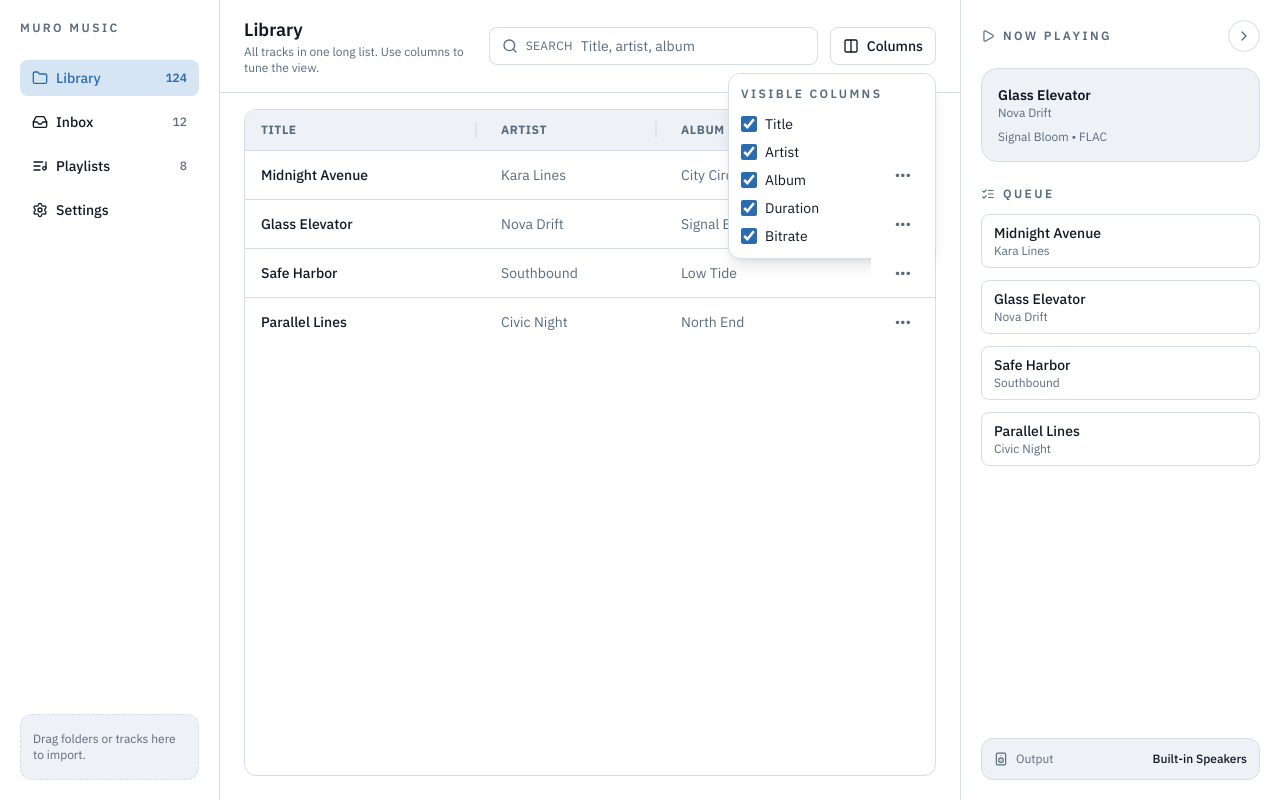
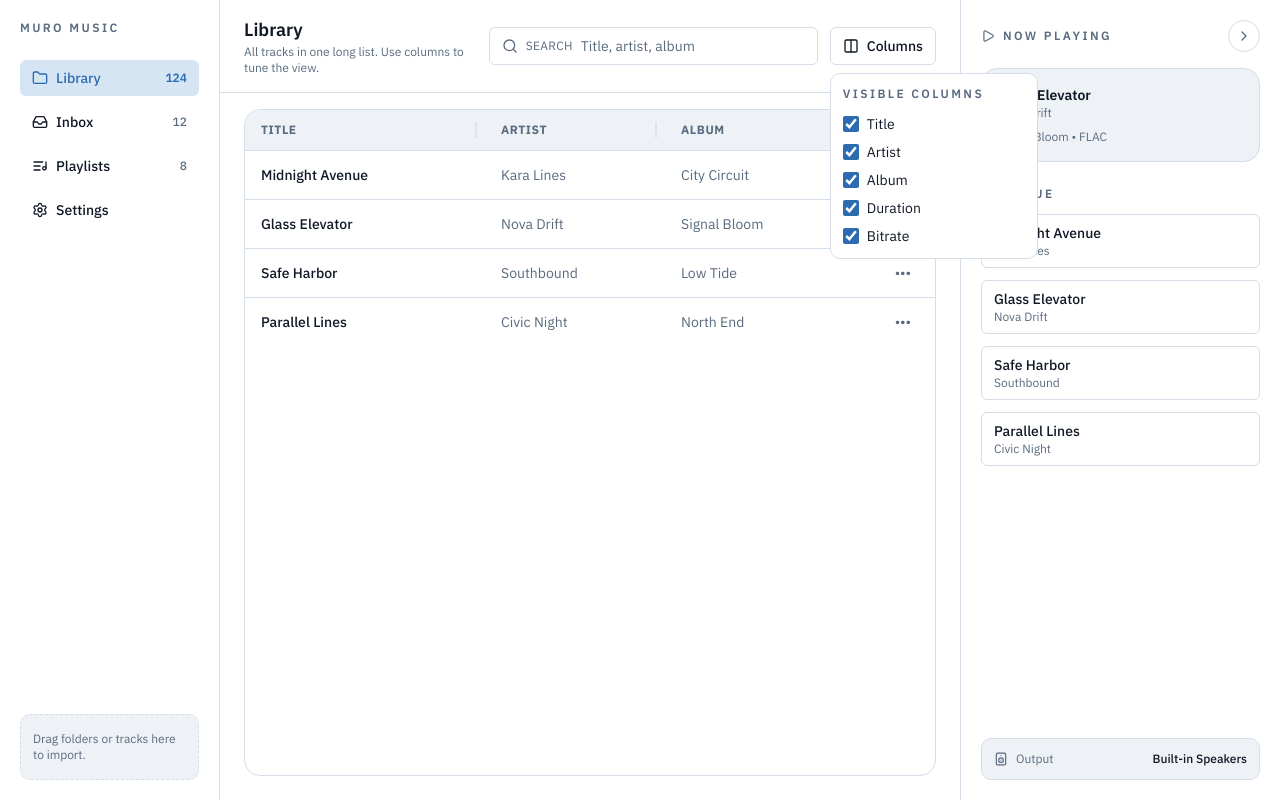
Before and after one commit to t-MURO/muro-music, a React (Vite) app: page / in a window 1280 px wide. Both pictures are taken after a click on the button "Columns". Built offline with nearby package versions, Linux system fonts and the light colour scheme; the HTML template or start-up script is replaced by a standard one.

Commit message:
expands theming

```diff
--- a/src/App.tsx
+++ b/src/App.tsx
@@ -1,6 +1,7 @@
 import {
   ChevronLeft,
   ChevronRight,
+  ChevronDown,
   Columns2,
   ListChecks,
   Folder,
@@ -26,6 +27,7 @@ const themes = [
   { id: "ember", label: "Ember" },
   { id: "midnight", label: "Midnight" },
   { id: "ocean", label: "Ocean" },
+  { id: "terminal", label: "Terminal" },
 ];
 
 const baseColumns = [
@@ -117,6 +119,8 @@ function App() {
     }
   });
   const [showColumns, setShowColumns] = useState(false);
+  const [columnsMenuPosition, setColumnsMenuPosition] = useState({ x: 0, y: 0 });
+  const columnsButtonRef = useRef<HTMLButtonElement | null>(null);
   const [sidebarWidth, setSidebarWidth] = useState(() => {
     if (typeof window === "undefined") {
       return 220;
@@ -154,7 +158,7 @@ function App() {
 
     return createPortal(
       <div
-        className="fixed z-50 w-44 rounded-xl border border-[var(--panel-border)] bg-[var(--panel-bg)] py-2 text-left text-sm shadow-lg"
+        className="fixed z-50 w-44 rounded-[var(--radius-md)] border border-[var(--panel-border)] bg-[var(--panel-bg)] py-2 text-left text-sm shadow-[var(--shadow-md)]"
         onClick={(event) => event.stopPropagation()}
         style={{ left: menuPosition.x, top: menuPosition.y }}
       >
@@ -186,6 +190,40 @@ function App() {
       document.body
     );
   }, [menuPosition.x, menuPosition.y, openMenuId]);
+  const columnsMenu = useMemo(() => {
+    if (typeof document === "undefined" || !showColumns) {
+      return null;
+    }
+
+    return createPortal(
+      <div
+        className="fixed z-50 w-52 rounded-[var(--radius-md)] border border-[var(--panel-border)] bg-[var(--panel-bg)] p-3 text-sm shadow-[var(--shadow-md)]"
+        onClick={(event) => event.stopPropagation()}
+        style={{ left: columnsMenuPosition.x, top: columnsMenuPosition.y }}
+      >
+        <div className="text-xs font-semibold uppercase tracking-[0.2em] text-[var(--text-muted)]">
+          Visible Columns
+        </div>
+        <div className="mt-3 space-y-2">
+          {columns.map((column) => (
+            <label
+              key={column.key}
+              className="flex cursor-pointer items-center gap-2 text-sm"
+            >
+              <input
+                checked={column.visible}
+                className="h-4 w-4 accent-[var(--accent)]"
+                onChange={() => toggleColumn(column.key)}
+                type="checkbox"
+              />
+              <span>{column.label}</span>
+            </label>
+          ))}
+        </div>
+      </div>,
+      document.body
+    );
+  }, [columns, columnsMenuPosition.x, columnsMenuPosition.y, showColumns]);
   const tableWidth = useMemo(() => {
     const actionColumnWidth = 64;
     return (
@@ -411,7 +449,10 @@ function App() {
   return (
     <div
       className="min-h-screen bg-[var(--app-bg)] text-[var(--text-primary)]"
-      onClick={() => setOpenMenuId(null)}
+      onClick={() => {
+        setOpenMenuId(null);
+        setShowColumns(false);
+      }}
       onDragEnter={(event) => {
         event.preventDefault();
         dragCounter.current += 1;
@@ -435,7 +476,7 @@ function App() {
     >
       {isDragging && (
         <div className="pointer-events-none fixed inset-0 z-20 flex items-center justify-center bg-[rgba(15,23,42,0.35)]">
-          <div className="rounded-2xl border border-[var(--accent)] bg-[var(--panel-bg)] px-6 py-4 text-sm font-semibold text-[var(--accent)] shadow-xl">
+          <div className="rounded-[var(--radius-lg)] border border-[var(--accent)] bg-[var(--panel-bg)] px-6 py-4 text-sm font-semibold text-[var(--accent)] shadow-[var(--shadow-lg)]">
             Drop folders or audio files to import.
           </div>
         </div>
@@ -447,7 +488,7 @@ function App() {
         }}
       >
         <div
-          className="absolute left-0 top-0 z-20 h-full w-2 cursor-col-resize bg-transparent transition-colors hover:bg-[var(--panel-border)]"
+          className="absolute left-0 top-0 z-20 h-full w-2 cursor-col-resize bg-transparent transition-colors duration-[var(--motion-fast)] hover:bg-[var(--panel-border)]"
           style={{ left: sidebarWidth - 1 }}
           onMouseDown={(event) => {
             event.preventDefault();
@@ -460,7 +501,7 @@ function App() {
           role="presentation"
         />
         <div
-          className="absolute top-0 z-20 h-full w-2 cursor-col-resize bg-transparent transition-colors hover:bg-[var(--panel-border)]"
+          className="absolute top-0 z-20 h-full w-2 cursor-col-resize bg-transparent transition-colors duration-[var(--motion-fast)] hover:bg-[var(--panel-border)]"
           style={{ right: detailWidth - 1 }}
           onMouseDown={(event) => {
             event.preventDefault();
@@ -478,7 +519,7 @@ function App() {
           </div>
           <div className="mt-6 space-y-2 text-sm">
             <button
-              className={`flex w-full items-center justify-between rounded-lg px-3 py-2 text-left font-medium ${
+              className={`flex w-full items-center justify-between rounded-[var(--radius-sm)] px-3 py-2 text-left font-medium transition-colors duration-[var(--motion-fast)] ${
                 isLibrary
                   ? "bg-[var(--accent-soft)] text-[var(--accent)]"
                   : "text-[var(--text-primary)] hover:bg-[var(--panel-muted)]"
@@ -499,7 +540,7 @@ function App() {
               </span>
             </button>
             <button
-              className={`flex w-full items-center justify-between rounded-lg px-3 py-2 text-left font-medium ${
+              className={`flex w-full items-center justify-between rounded-[var(--radius-sm)] px-3 py-2 text-left font-medium transition-colors duration-[var(--motion-fast)] ${
                 isInbox
                   ? "bg-[var(--accent-soft)] text-[var(--accent)]"
                   : "text-[var(--text-primary)] hover:bg-[var(--panel-muted)]"
@@ -522,7 +563,7 @@ function App() {
               </span>
             </button>
             <button
-              className="flex w-full items-center justify-between rounded-lg px-3 py-2 text-left font-medium text-[var(--text-primary)] hover:bg-[var(--panel-muted)]"
+              className="flex w-full items-center justify-between rounded-[var(--radius-sm)] px-3 py-2 text-left font-medium text-[var(--text-primary)] transition-colors duration-[var(--motion-fast)] hover:bg-[var(--panel-muted)]"
               type="button"
             >
               <span className="flex items-center gap-2">
@@ -532,7 +573,7 @@ function App() {
               <span className="text-xs text-[var(--text-muted)]">8</span>
             </button>
             <button
-              className={`flex w-full items-center justify-between rounded-lg px-3 py-2 text-left font-medium ${
+              className={`flex w-full items-center justify-between rounded-[var(--radius-sm)] px-3 py-2 text-left font-medium transition-colors duration-[var(--motion-fast)] ${
                 isSettings
                   ? "bg-[var(--accent-soft)] text-[var(--accent)]"
                   : "text-[var(--text-primary)] hover:bg-[var(--panel-muted)]"
@@ -547,7 +588,7 @@ function App() {
             </button>
           </div>
           <div
-            className={`mt-auto rounded-xl border border-dashed px-3 py-4 text-xs transition ${
+            className={`mt-auto rounded-[var(--radius-md)] border border-dashed px-3 py-4 text-xs shadow-[var(--shadow-sm)] transition duration-[var(--motion-fast)] ${
               isDragging
                 ? "border-[var(--accent)] bg-[var(--accent-soft)] text-[var(--accent)]"
                 : "border-[var(--panel-border)] bg-[var(--panel-muted)] text-[var(--text-muted)]"
@@ -573,7 +614,7 @@ function App() {
             </div>
             {!isSettings && (
               <div className="flex items-center gap-3">
-                <div className="flex items-center gap-2 rounded-lg border border-[var(--panel-border)] bg-[var(--panel-bg)] px-3 py-2 text-sm">
+                <div className="flex items-center gap-2 rounded-[var(--radius-sm)] border border-[var(--panel-border)] bg-[var(--panel-bg)] px-3 py-2 text-sm shadow-[var(--shadow-sm)]">
                   <Search className="h-4 w-4 text-[var(--text-muted)]" />
                   <span className="text-xs uppercase tracking-wide text-[var(--text-muted)]">
                     Search
@@ -585,52 +626,37 @@ function App() {
                 </div>
                 <div className="relative">
                   <button
-                    className="flex items-center gap-2 rounded-lg border border-[var(--panel-border)] px-3 py-2 text-sm font-medium text-[var(--text-primary)] hover:bg-[var(--panel-muted)]"
-                    onClick={() => setShowColumns((current) => !current)}
+                    className="flex items-center gap-2 rounded-[var(--radius-sm)] border border-[var(--panel-border)] px-3 py-2 text-sm font-medium text-[var(--text-primary)] shadow-[var(--shadow-sm)] transition-colors duration-[var(--motion-fast)] hover:bg-[var(--panel-muted)]"
+                    onClick={(event) => {
+                      event.stopPropagation();
+                      const rect = event.currentTarget.getBoundingClientRect();
+                      setColumnsMenuPosition({ x: rect.left, y: rect.bottom + 8 });
+                      setShowColumns((current) => !current);
+                    }}
+                    ref={columnsButtonRef}
                     type="button"
                   >
                     <Columns2 className="h-4 w-4" />
                     Columns
                   </button>
-                  {showColumns && (
-                    <div className="absolute right-0 z-10 mt-2 w-52 rounded-xl border border-[var(--panel-border)] bg-[var(--panel-bg)] p-3 text-sm shadow-lg">
-                      <div className="text-xs font-semibold uppercase tracking-[0.2em] text-[var(--text-muted)]">
-                        Visible Columns
-                      </div>
-                      <div className="mt-3 space-y-2">
-                        {columns.map((column) => (
-                          <label
-                            key={column.key}
-                            className="flex cursor-pointer items-center gap-2 text-sm"
-                          >
-                            <input
-                              checked={column.visible}
-                              className="h-4 w-4 accent-[var(--accent)]"
-                              onChange={() => toggleColumn(column.key)}
-                              type="checkbox"
-                            />
-                            <span>{column.label}</span>
-                          </label>
-                        ))}
-                      </div>
-                    </div>
-                  )}
                 </div>
               </div>
             )}
           </header>
           {contextMenu}
+          {columnsMenu}
 
           <section className="flex-1 overflow-hidden bg-[var(--panel-bg)] px-6 pb-6 pt-4">
             {isSettings ? (
-              <div className="h-full overflow-auto rounded-xl border border-[var(--panel-border)] bg-[var(--panel-bg)] p-6">
+              <div className="h-full overflow-auto rounded-[var(--radius-lg)] border border-[var(--panel-border)] bg-[var(--panel-bg)] p-6 shadow-[var(--shadow-sm)]">
                 <div className="text-xs font-semibold uppercase tracking-[0.2em] text-[var(--text-muted)]">
                   Appearance
                 </div>
                 <div className="mt-4 grid gap-3">
                   <label className="text-sm font-medium">Theme</label>
+                  <div className="relative w-64">
                     <select
-                    className="w-64 rounded-lg border border-[var(--panel-border)] bg-[var(--panel-bg)] px-3 py-2 text-sm text-[var(--text-primary)]"
+                      className="w-full appearance-none rounded-[var(--radius-sm)] border border-[var(--panel-border)] bg-[var(--panel-bg)] px-3 py-2 pr-10 text-sm text-[var(--text-primary)] shadow-[var(--shadow-sm)]"
                       onChange={(event) => setTheme(event.target.value)}
                       value={theme}
                     >
@@ -640,6 +666,8 @@ function App() {
                         </option>
                       ))}
                     </select>
+                    <ChevronDown className="pointer-events-none absolute right-3 top-1/2 h-4 w-4 -translate-y-1/2 text-[var(--text-muted)]" />
+                  </div>
                   <p className="text-xs text-[var(--text-muted)]">
                     Theme colors are driven by CSS variables and update instantly.
                   </p>
@@ -649,20 +677,20 @@ function App() {
               <>
                 {isInbox && (
                   <div className="mb-4 space-y-3">
-                    <div className="rounded-xl border border-[var(--panel-border)] bg-[var(--panel-muted)] px-4 py-3 text-sm">
+                    <div className="rounded-[var(--radius-md)] border border-[var(--panel-border)] bg-[var(--panel-muted)] px-4 py-3 text-sm shadow-[var(--shadow-sm)]">
                       <span className="font-medium">Inbox</span>
                       <span className="ml-2 text-[var(--text-muted)]">
                         Tag, edit metadata, and move tracks into the main library when ready.
                       </span>
                     </div>
-                    <div className="flex flex-wrap items-center gap-3 rounded-xl border border-[var(--panel-border)] bg-[var(--panel-bg)] px-4 py-3 text-sm">
+                    <div className="flex flex-wrap items-center gap-3 rounded-[var(--radius-md)] border border-[var(--panel-border)] bg-[var(--panel-bg)] px-4 py-3 text-sm shadow-[var(--shadow-sm)]">
                       <div className="text-xs uppercase tracking-wide text-[var(--text-muted)]">
                         Review
                       </div>
-                      <button className="rounded-lg bg-[var(--accent)] px-3 py-2 text-sm font-medium text-white">
+                      <button className="rounded-[var(--radius-sm)] bg-[var(--accent)] px-3 py-2 text-sm font-medium text-white shadow-[var(--shadow-sm)]">
                         Accept to Library
                       </button>
-                      <button className="rounded-lg border border-[var(--panel-border)] px-3 py-2 text-sm font-medium text-[var(--text-primary)] hover:bg-[var(--panel-muted)]">
+                      <button className="rounded-[var(--radius-sm)] border border-[var(--panel-border)] px-3 py-2 text-sm font-medium text-[var(--text-primary)] transition-colors duration-[var(--motion-fast)] hover:bg-[var(--panel-muted)]">
                         Reject
                       </button>
                       <div className="ml-auto flex items-center gap-2 text-xs text-[var(--text-muted)]">
@@ -674,7 +702,7 @@ function App() {
                     </div>
                   </div>
                 )}
-                <div className="h-full min-w-0 overflow-auto rounded-xl border border-[var(--panel-border)]">
+                <div className="h-full min-w-0 overflow-auto rounded-[var(--radius-lg)] border border-[var(--panel-border)] shadow-[var(--shadow-sm)]">
                   <table
                     className="table-fixed text-left text-sm"
                     style={{ width: "100%", minWidth: tableWidth }}
@@ -761,7 +789,7 @@ function App() {
                             }`}
                           >
                             <button
-                              className="rounded-md px-2 py-1 text-xs font-semibold uppercase tracking-wide text-[var(--text-muted)] hover:bg-[var(--panel-muted)]"
+                              className="rounded-[var(--radius-sm)] px-2 py-1 text-xs font-semibold uppercase tracking-wide text-[var(--text-muted)] transition-colors duration-[var(--motion-fast)] hover:bg-[var(--panel-muted)]"
                               onClick={(event) => {
                                 event.stopPropagation();
                                 const buttonRect =
@@ -826,7 +854,7 @@ function App() {
 
           {!detailCollapsed && (
             <>
-              <div className="mt-4 rounded-2xl border border-[var(--panel-border)] bg-[var(--panel-muted)] p-4">
+              <div className="mt-4 rounded-[var(--radius-lg)] border border-[var(--panel-border)] bg-[var(--panel-muted)] p-4 shadow-[var(--shadow-sm)]">
                 <div className="text-sm font-semibold">Glass Elevator</div>
                 <div className="text-xs text-[var(--text-muted)]">Nova Drift</div>
                 <div className="mt-2 text-xs text-[var(--text-muted)]">
@@ -843,7 +871,7 @@ function App() {
                   {tracks.map((track) => (
                     <div
                       key={`${track.id}-queue`}
-                      className="rounded-lg border border-[var(--panel-border)] px-3 py-2"
+                      className="rounded-[var(--radius-sm)] border border-[var(--panel-border)] px-3 py-2 shadow-[var(--shadow-sm)]"
                     >
                       <div className="font-medium">{track.title}</div>
                       <div className="text-xs text-[var(--text-muted)]">
@@ -854,7 +882,7 @@ function App() {
                 </div>
               </div>
 
-              <div className="mt-auto flex items-center justify-between rounded-xl border border-[var(--panel-border)] bg-[var(--panel-muted)] px-3 py-3 text-xs">
+              <div className="mt-auto flex items-center justify-between rounded-[var(--radius-md)] border border-[var(--panel-border)] bg-[var(--panel-muted)] px-3 py-3 text-xs shadow-[var(--shadow-sm)]">
                 <span className="flex items-center gap-2 text-[var(--text-muted)]">
                   <Speaker className="h-3.5 w-3.5" />
                   Output
--- a/src/index.css
+++ b/src/index.css
@@ -1,4 +1,4 @@
-@import url("https://fonts.googleapis.com/css2?family=IBM+Plex+Sans:wght@300;400;500;600;700&display=swap");
+@import url("https://fonts.googleapis.com/css2?family=IBM+Plex+Sans:wght@300;400;500;600;700&family=IBM+Plex+Mono:wght@400;500;600&display=swap");
 
 @tailwind base;
 @tailwind components;
@@ -6,6 +6,7 @@
 
 :root {
   color-scheme: light;
+  --font-family: "IBM Plex Sans", system-ui, sans-serif;
   --app-bg: #f2f5f8;
   --panel-bg: #ffffff;
   --panel-muted: #eef2f6;
@@ -14,6 +15,20 @@
   --text-muted: #5a6b7f;
   --accent: #2b6cb0;
   --accent-soft: #d6e5f4;
+  --radius-sm: 6px;
+  --radius-md: 10px;
+  --radius-lg: 16px;
+  --shadow-sm: 0 1px 2px rgba(16, 24, 38, 0.08);
+  --shadow-md: 0 12px 30px rgba(16, 24, 38, 0.12);
+  --shadow-lg: 0 22px 50px rgba(16, 24, 38, 0.16);
+  --border-thin: 1px solid var(--panel-border);
+  --border-strong: 1px solid rgba(15, 23, 42, 0.12);
+  --space-xs: 6px;
+  --space-sm: 10px;
+  --space-md: 16px;
+  --space-lg: 24px;
+  --motion-fast: 140ms;
+  --motion-slow: 240ms;
 }
 
 [data-theme="dark"] {
@@ -26,6 +41,10 @@
   --text-muted: #93a4bb;
   --accent: #6aa7f2;
   --accent-soft: #1b2f4d;
+  --shadow-sm: 0 1px 2px rgba(3, 6, 12, 0.35);
+  --shadow-md: 0 12px 30px rgba(3, 6, 12, 0.45);
+  --shadow-lg: 0 22px 50px rgba(3, 6, 12, 0.55);
+  --border-strong: 1px solid rgba(226, 232, 240, 0.12);
 }
 
 [data-theme="graphite"] {
@@ -38,6 +57,10 @@
   --text-muted: #9aa6b6;
   --accent: #6cb4ff;
   --accent-soft: #1b2f4d;
+  --shadow-sm: 0 1px 2px rgba(5, 8, 12, 0.35);
+  --shadow-md: 0 12px 30px rgba(5, 8, 12, 0.45);
+  --shadow-lg: 0 22px 50px rgba(5, 8, 12, 0.55);
+  --border-strong: 1px solid rgba(226, 232, 240, 0.12);
 }
 
 [data-theme="sage"] {
@@ -50,6 +73,10 @@
   --text-muted: #5f7369;
   --accent: #2a7a69;
   --accent-soft: #d7ebe3;
+  --shadow-sm: 0 1px 2px rgba(15, 37, 29, 0.1);
+  --shadow-md: 0 12px 30px rgba(15, 37, 29, 0.16);
+  --shadow-lg: 0 22px 50px rgba(15, 37, 29, 0.2);
+  --border-strong: 1px solid rgba(28, 38, 35, 0.12);
 }
 
 [data-theme="ember"] {
@@ -62,6 +89,10 @@
   --text-muted: #7a5f4f;
   --accent: #b94a2a;
   --accent-soft: #f0d8cb;
+  --shadow-sm: 0 1px 2px rgba(45, 26, 16, 0.1);
+  --shadow-md: 0 12px 30px rgba(45, 26, 16, 0.16);
+  --shadow-lg: 0 22px 50px rgba(45, 26, 16, 0.2);
+  --border-strong: 1px solid rgba(43, 30, 21, 0.12);
 }
 
 [data-theme="midnight"] {
@@ -74,6 +105,10 @@
   --text-muted: #92a2bb;
   --accent: #3ddc97;
   --accent-soft: #143a2d;
+  --shadow-sm: 0 1px 2px rgba(4, 8, 14, 0.35);
+  --shadow-md: 0 12px 30px rgba(4, 8, 14, 0.45);
+  --shadow-lg: 0 22px 50px rgba(4, 8, 14, 0.55);
+  --border-strong: 1px solid rgba(226, 232, 240, 0.12);
 }
 
 [data-theme="ocean"] {
@@ -86,6 +121,31 @@
   --text-muted: #516a7b;
   --accent: #1b78b8;
   --accent-soft: #d5e7f4;
+  --shadow-sm: 0 1px 2px rgba(14, 27, 37, 0.1);
+  --shadow-md: 0 12px 30px rgba(14, 27, 37, 0.16);
+  --shadow-lg: 0 22px 50px rgba(14, 27, 37, 0.2);
+  --border-strong: 1px solid rgba(14, 27, 37, 0.12);
+}
+
+[data-theme="terminal"] {
+  color-scheme: dark;
+  --font-family: "IBM Plex Mono", ui-monospace, SFMono-Regular, Menlo, Monaco,
+    Consolas, "Liberation Mono", "Courier New", monospace;
+  --app-bg: #000000;
+  --panel-bg: #050706;
+  --panel-muted: #0b100d;
+  --panel-border: #1a241d;
+  --text-primary: #c3ffba;
+  --text-muted: #7fd187;
+  --accent: #4cff6a;
+  --accent-soft: #0c2212;
+  --radius-sm: 0px;
+  --radius-md: 0px;
+  --radius-lg: 0px;
+  --shadow-sm: none;
+  --shadow-md: none;
+  --shadow-lg: none;
+  --border-strong: 1px solid rgba(195, 255, 186, 0.2);
 }
 
 * {
@@ -95,7 +155,7 @@
 body {
   margin: 0;
   min-height: 100vh;
-  font-family: "IBM Plex Sans", system-ui, sans-serif;
+  font-family: var(--font-family), sans-serif;
   background: var(--app-bg);
   color: var(--text-primary);
 }
```
Lines whose indentation alone changed are shown as unchanged.
